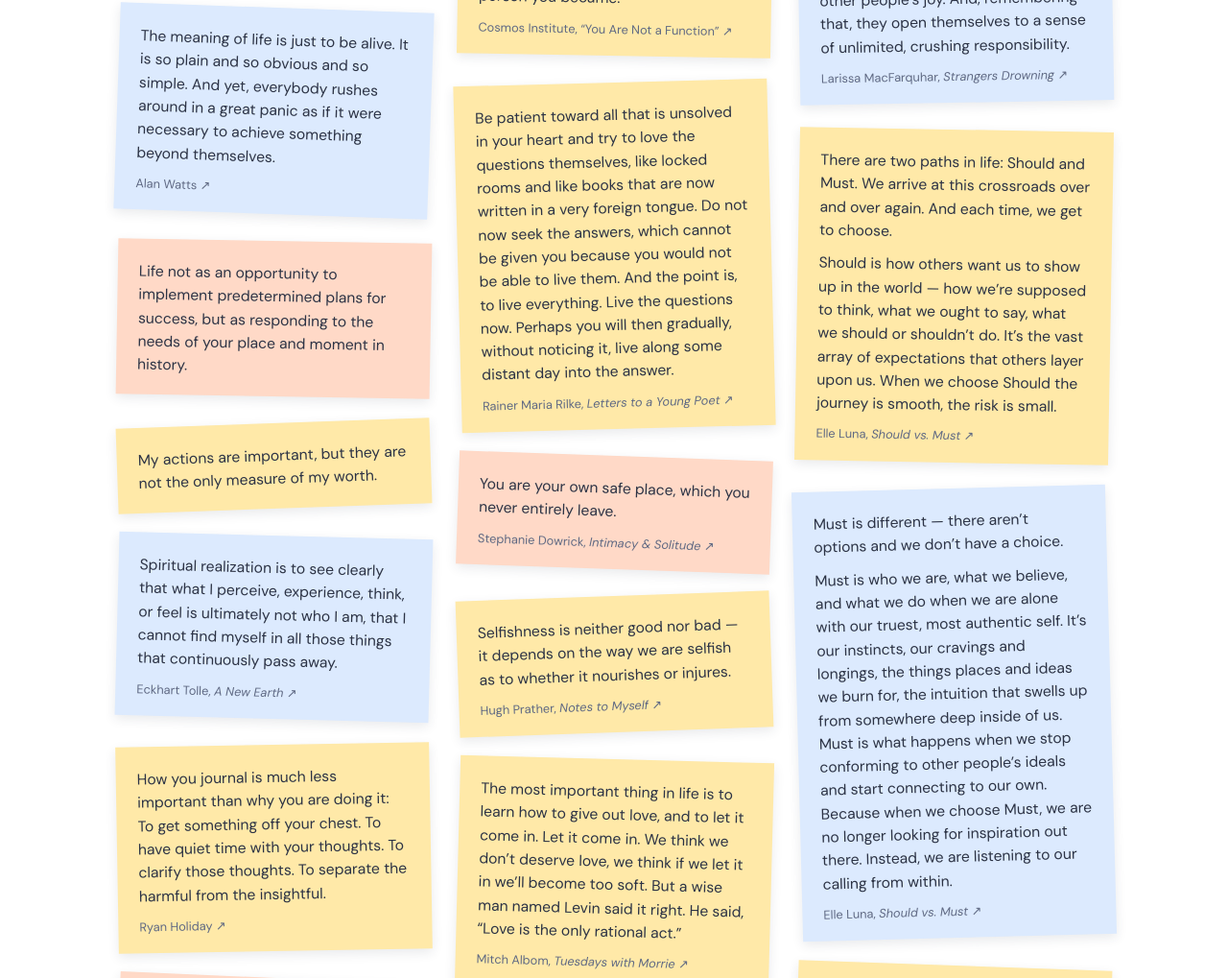
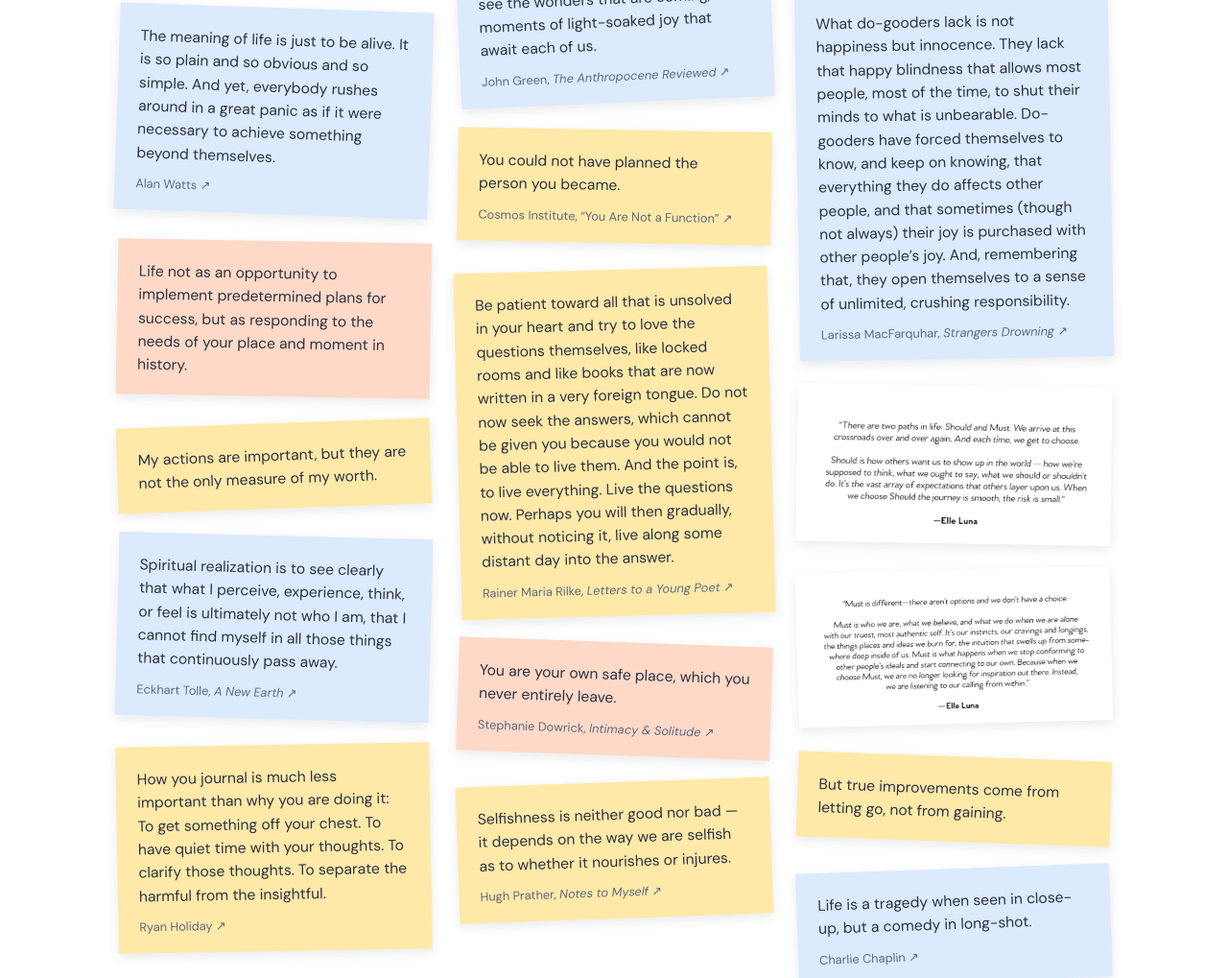
Before and after one commit to jenbaik/jenbaik.github.io, a plain HTML site: page garden.html in a window 1280 px wide. Shown: the part 940-1959 px from the top of the page at 96% size. Drawn offline with Linux system fonts and the light colour scheme.

Commit message:
Use Elle Luna screenshots instead of text stickies
Co-Authored-By: Claude Opus 5.5 <noreply@anthropic.com>
Claude-Session: https://claude.ai/code/session_01JMcyvAEuYoLnwVpTW85eLc

```diff
--- a/garden.html
+++ b/garden.html
@@ -59,6 +59,9 @@ a.sticky { color: inherit; text-decoration: none; }
 a.sticky:hover { text-decoration: none; box-shadow: 0 8px 22px rgba(44,51,69,0.16); }
 a.sticky:hover cite { color: var(--accent); }
 .pair { break-inside: avoid; display: inline-block; width: 100%; }
+.quote-img { display: block; margin: 0 0 28px; background: #fff; box-shadow: 0 4px 12px rgba(44,51,69,0.10); transform: rotate(var(--r, 0deg)); transition: transform .2s ease; }
+.quote-img:hover { transform: rotate(0deg) scale(1.02); }
+.quote-img img { display: block; width: 100%; height: auto; }
 .sticky p + p { margin-top: 10px; }
 .sticky p { font-size: 0.98rem; line-height: 1.55; color: var(--text); }
 .sticky cite { display: block; margin-top: 10px; font-style: normal; font-size: 0.8rem; color: var(--text-light); }
@@ -117,8 +120,8 @@ a.sticky:hover cite { color: var(--accent); }
     <a class="sticky" href="https://www.goodreads.com/work/quotes/1995335" target="_blank" rel="noopener" style="--r:1.5deg"><p>The most important thing in life is to learn how to give out love, and to let it come in. Let it come in. We think we don&rsquo;t deserve love, we think if we let it in we&rsquo;ll become too soft. But a wise man named Levin said it right. He said, &ldquo;Love is the only rational act.&rdquo;</p><cite>Mitch Albom, <em>Tuesdays with Morrie</em> &#8599;</cite></a>
     <a class="sticky" style="--r:-1deg" href="https://www.goodreads.com/work/quotes/44223047" target="_blank" rel="noopener"><p>What do-gooders lack is not happiness but innocence. They lack that happy blindness that allows most people, most of the time, to shut their minds to what is unbearable. Do-gooders have forced themselves to know, and keep on knowing, that everything they do affects other people, and that sometimes (though not always) their joy is purchased with other people&rsquo;s joy. And, remembering that, they open themselves to a sense of unlimited, crushing responsibility.</p><cite>Larissa MacFarquhar, <em>Strangers Drowning</em> &#8599;</cite></a>
     <div class="pair">
-      <a class="sticky" style="--r:1deg" href="https://www.goodreads.com/search?q=Elle+Luna+Should+and+Must" target="_blank" rel="noopener"><p>There are two paths in life: Should and Must. We arrive at this crossroads over and over again. And each time, we get to choose.</p><p>Should is how others want us to show up in the world &mdash; how we&rsquo;re supposed to think, what we ought to say, what we should or shouldn&rsquo;t do. It&rsquo;s the vast array of expectations that others layer upon us. When we choose Should the journey is smooth, the risk is small.</p><cite>Elle Luna, <em>Should vs. Must</em> &#8599;</cite></a>
-      <a class="sticky" style="--r:-1.5deg" href="https://www.goodreads.com/search?q=Elle+Luna+Should+and+Must" target="_blank" rel="noopener"><p>Must is different &mdash; there aren&rsquo;t options and we don&rsquo;t have a choice.</p><p>Must is who we are, what we believe, and what we do when we are alone with our truest, most authentic self. It&rsquo;s our instincts, our cravings and longings, the things places and ideas we burn for, the intuition that swells up from somewhere deep inside of us. Must is what happens when we stop conforming to other people&rsquo;s ideals and start connecting to our own. Because when we choose Must, we are no longer looking for inspiration out there. Instead, we are listening to our calling from within.</p><cite>Elle Luna, <em>Should vs. Must</em> &#8599;</cite></a>
+      <a class="quote-img" style="--r:1deg" href="https://www.goodreads.com/search?q=Elle+Luna+Should+and+Must" target="_blank" rel="noopener"><img src="images/garden-should.jpg" alt="Elle Luna: There are two paths in life: Should and Must. We arrive at this crossroads over and over again. And each time, we get to choose. Should is how others want us to show up in the world: how we're supposed to think, what we ought to say, what we should or shouldn't do. It's the vast array of expectations that others layer upon us. When we choose Should the journey is smooth, the risk is small."></a>
+      <a class="quote-img" style="--r:-1.5deg" href="https://www.goodreads.com/search?q=Elle+Luna+Should+and+Must" target="_blank" rel="noopener"><img src="images/garden-must.jpg" alt="Elle Luna: Must is different; there aren't options and we don't have a choice. Must is who we are, what we believe, and what we do when we are alone with our truest, most authentic self. It's our instincts, our cravings and longings, the things places and ideas we burn for, the intuition that swells up from somewhere deep inside of us. Must is what happens when we stop conforming to other people's ideals and start connecting to our own. Because when we choose Must, we are no longer looking for inspiration out there. Instead, we are listening to our calling from within."></a>
     </div>
     <blockquote class="sticky" style="--r:2deg"><p>But true improvements come from letting go, not from gaining.</p></blockquote>
     <a class="sticky" style="--r:-2deg" href="https://www.goodreads.com/quotes/search?q=Life+is+a+tragedy+when+seen+in+close-up" target="_blank" rel="noopener"><p>Life is a tragedy when seen in close-up, but a comedy in long-shot.</p><cite>Charlie Chaplin &#8599;</cite></a>
```
Also changed, not shown: images/garden-must.jpg (added), images/garden-should.jpg (added).
